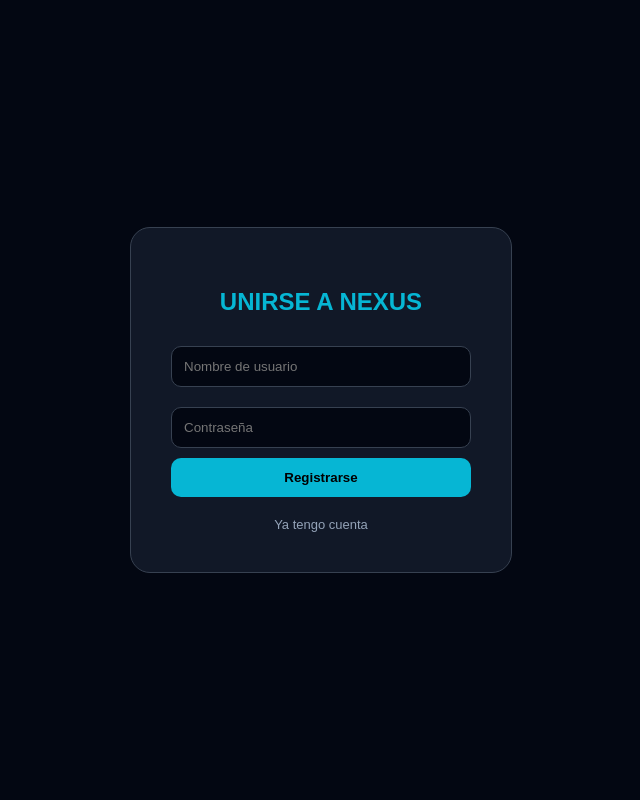
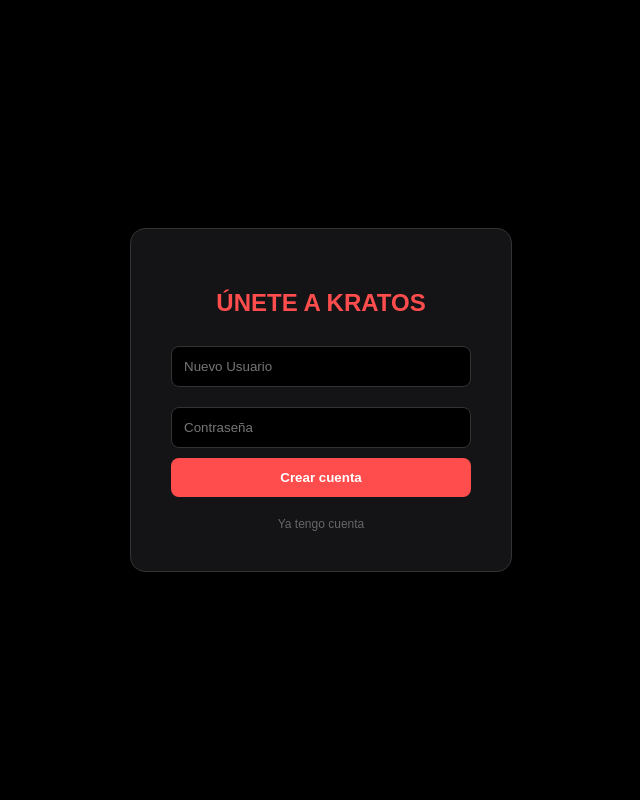
Before and after one commit to shadow345340/chat-oficial-de-shadow, a Flask app: page /register in a window 1280 px wide. Shown: the whole page, without its empty margins (319-959 px from the left). Run offline with Flask 3, Linux system fonts and the light colour scheme.

Commit message:
Update register.html

```diff
--- a/templates/register.html
+++ b/templates/register.html
@@ -2,24 +2,24 @@
 <html>
 <head>
     <meta name="viewport" content="width=device-width, initial-scale=1.0">
-    <meta name="robots" content="noindex, nofollow">
-    <title>Nexus | Registro</title>
+    <title>Kratos | Registro</title>
     <style>
-        body { background: #030712; color: white; font-family: sans-serif; display: flex; justify-content: center; align-items: center; height: 100vh; margin: 0; }
-        .box { background: #111827; padding: 40px; border-radius: 20px; width: 300px; text-align: center; border: 1px solid #374151; }
-        input { width: 100%; padding: 12px; margin: 10px 0; border-radius: 10px; border: 1px solid #374151; background: #030712; color: white; box-sizing: border-box; }
-        button { width: 100%; padding: 12px; background: #06b6d4; border: none; color: black; border-radius: 10px; cursor: pointer; font-weight: bold; }
+        /* Mismo CSS que Login */
+        body { background: #000; color: white; font-family: sans-serif; display: flex; justify-content: center; align-items: center; height: 100vh; margin: 0; }
+        .box { background: #141417; padding: 40px; border-radius: 15px; width: 300px; text-align: center; border: 1px solid #333; }
+        input { width: 100%; padding: 12px; margin: 10px 0; border-radius: 8px; border: 1px solid #333; background: #000; color: white; box-sizing: border-box; }
+        button { width: 100%; padding: 12px; background: #ff4d4d; border: none; color: white; border-radius: 8px; font-weight: bold; cursor: pointer; }
     </style>
 </head>
 <body>
     <div class="box">
-        <h2 style="color:#06b6d4">UNIRSE A NEXUS</h2>
+        <h2 style="color:#ff4d4d">ÚNETE A KRATOS</h2>
         <form method="POST">
-            <input type="text" name="username" placeholder="Nombre de usuario" required>
+            <input type="text" name="username" placeholder="Nuevo Usuario" required>
             <input type="password" name="password" placeholder="Contraseña" required>
-            <button type="submit">Registrarse</button>
+            <button type="submit">Crear cuenta</button>
         </form>
-        <a href="/login" style="color:#94a3b8; font-size: 13px; text-decoration:none; display:block; margin-top:20px;">Ya tengo cuenta</a>
+        <a href="/login" style="color:#666; font-size:12px; display:block; margin-top:20px; text-decoration:none;">Ya tengo cuenta</a>
     </div>
 </body>
 </html>
```
